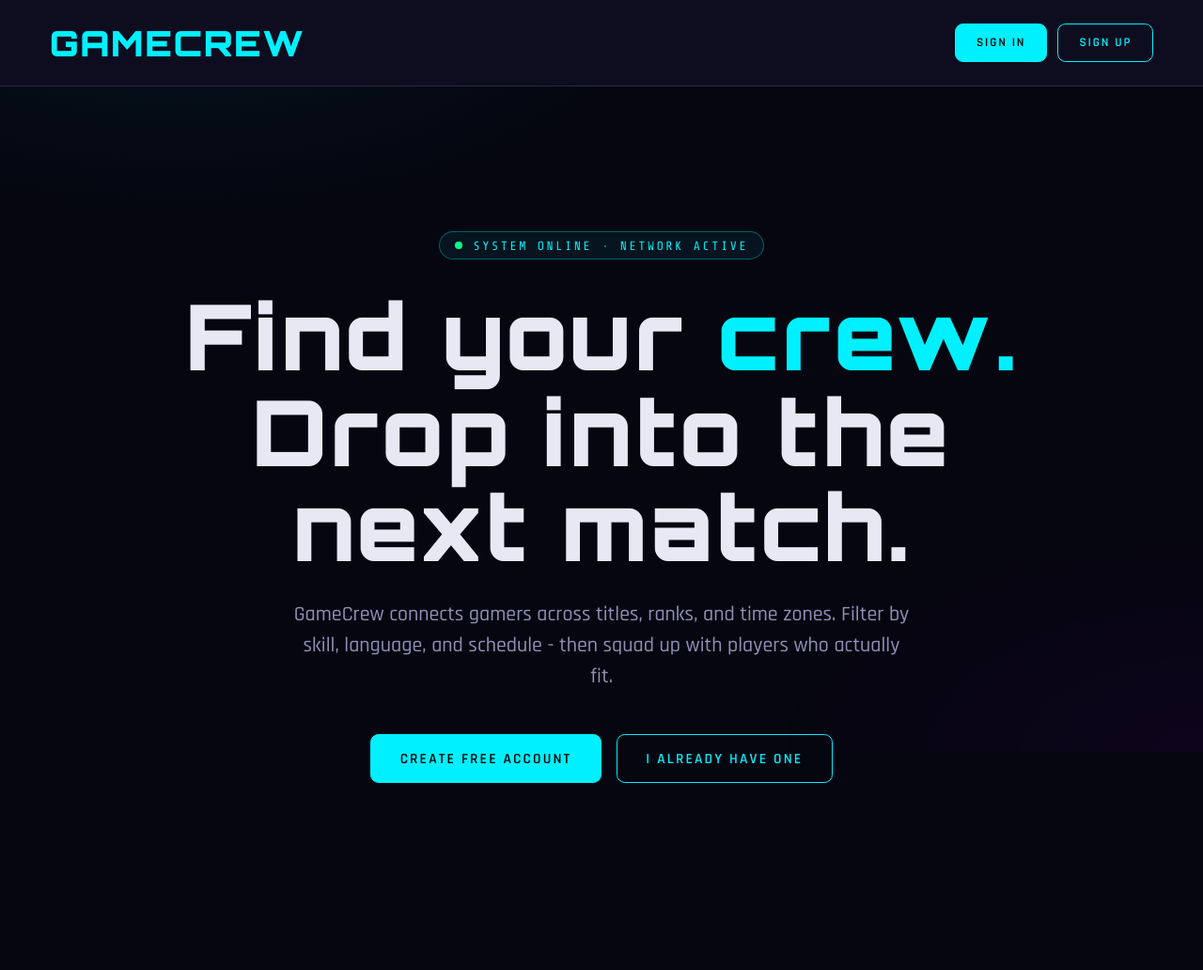
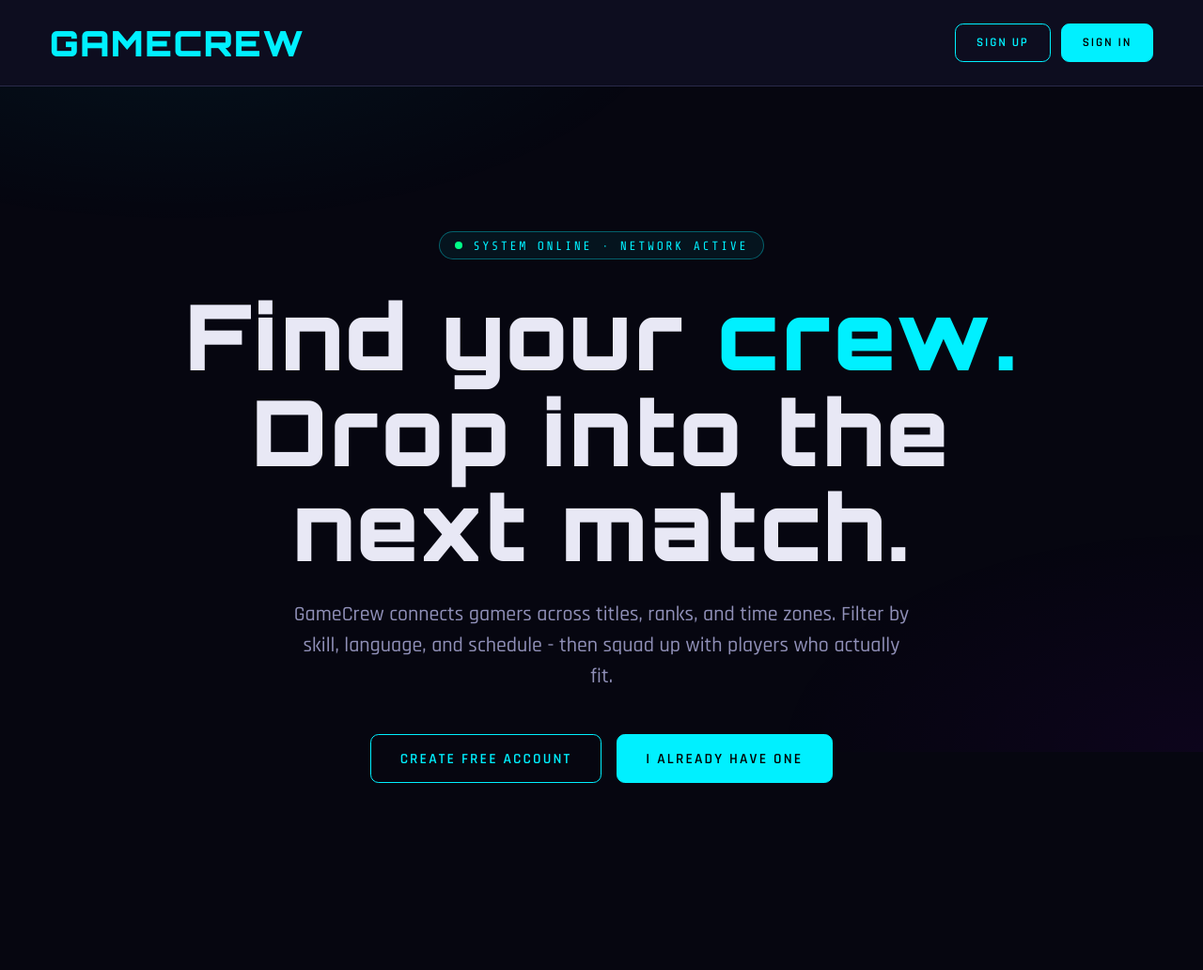
Before and after one commit to Whaliin/GameCrew, a FastAPI app: page / in a window 1280 px wide. Shown: the top 1032 px of the page at 94% size. Run offline with FastAPI, Linux system fonts and the light colour scheme; data comes from the database, SQL or seed files in the repository; data that the repository does not hold is empty.

Commit message:
ändrat färg och plats på sign in knappen

```diff
--- a/templates/Landing.html
+++ b/templates/Landing.html
@@ -9,8 +9,8 @@
 		<div class="lp-nav-inner">
 			<a href="/" class="logo">GAMECREW</a>
 			<div class="lp-nav-actions">
+				<a href="/register" class="lp-link-btn lp-link-btn-secondary">Sign up</a>
 				<a href="/login" class="lp-link-btn lp-link-btn-primary">Sign in</a>
-				<a href="/register" class="lp-link-btn lp-link-btn-secondary">Sign up</a>
 			</div>
 		</div>
 	</header>
@@ -31,8 +31,8 @@
 			</p>
 
 			<div class="lp-cta-row">
-				<a href="/register" class="lp-link-btn lp-link-btn-primary lp-link-btn-large">Create free account</a>
-				<a href="/login" class="lp-link-btn lp-link-btn-secondary lp-link-btn-large">I already have one</a>
+				<a href="/register" class="lp-link-btn lp-link-btn-secondary lp-link-btn-large">Create free account</a>
+				<a href="/login" class="lp-link-btn lp-link-btn-primary lp-link-btn-large">I already have one</a>
 			</div>
 		</div>
 	</section>
```
